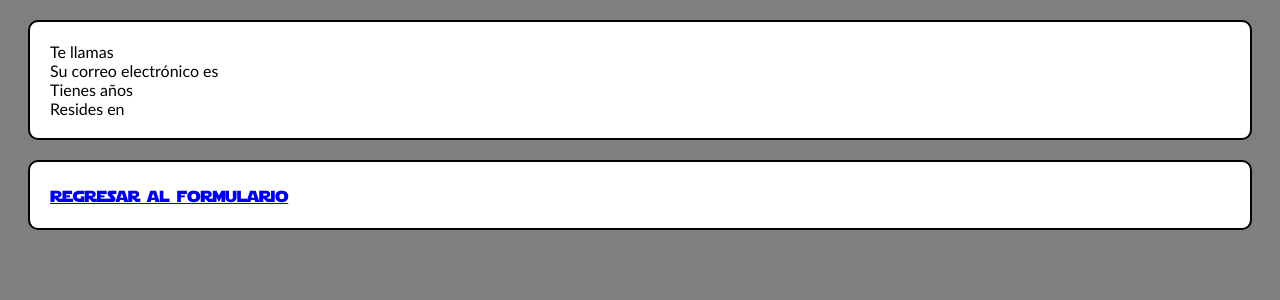
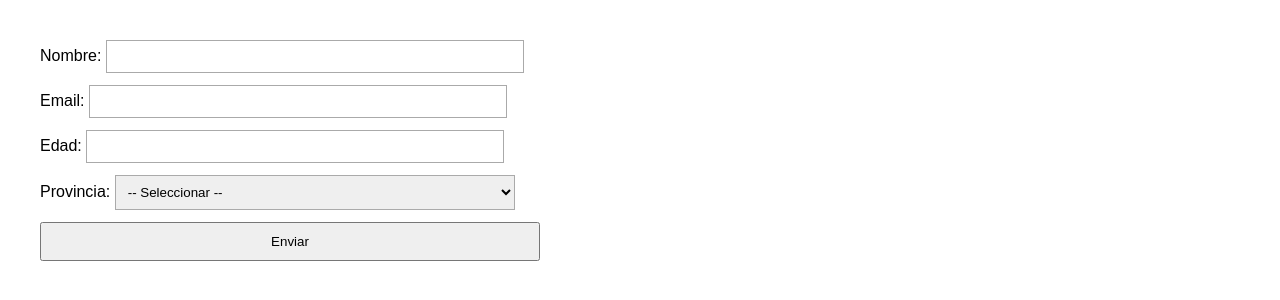
Before and after one commit to josebalilla1999-gif/cursophp, a PHP site: page /practica-form/inc/inscripcion.php in a window 1280 px wide. Shown: the top 300 px of the page. Run offline with PHP 8.4, Linux system fonts and the light colour scheme; data that the repository does not hold is empty.

Commit message:
4-Dic-25 v1.0

```diff
--- a/practica-form/css/estilos.css
+++ b/practica-form/css/estilos.css
@@ -15,7 +15,7 @@ form{
     border: 2px solid rgb(0,0,0);
     border-radius: 10px;
     background-color: rgb(255, 255, 255);
-    height: calc(100vh - 40px - 40px - 10px);
+    height: calc(100vh - 300px);
 }
 
 p{
--- a/practica-form/inc/inscripcion.php
+++ b/practica-form/inc/inscripcion.php
@@ -1,79 +1,110 @@
 <?php
+$nombre = $email = $edad = $provincia = "";
+$errores = [];
 $exito = false;
-if($_SERVER['REQUEST_METHOD'] == 'POST'){
-    $nombre = trim($_POST['nombre'] ?? '');
-    $email = trim($_POST['email'] ?? '');
-    $edad = trim($_POST['edad'] ?? '');
-    $provincia = trim($_POST['provincia'] ?? '');
+function limpiar($cosa) {
+        return htmlspecialchars($cosa, ENT_QUOTES, "UTF-8");
+    }
 
-    $errores = [];
+if ($_SERVER["REQUEST_METHOD"] === "POST") {
 
-    if($nombre === ''){
-        array_push($errores, '¿Que no tienes nombre? Po yo te viá llamá CABESA');
-    }
-    if($email === ''){
-        array_push($errores, 'ahorayatienescorreopelotudo@gmail.com');
-    }
-    if($email !== '' && !str_contains($email, '@')){
-        array_push($errores, 'Toma, te olvidaste de esto, pedazo de genio -> @ <-');
-    }
-    if($email !== '' && !str_contains($email, '.')){
-        array_push($errores, 'Toma, te olvidaste de esto, pedazo de genio -> . <-');
-    }
-    if($edad === ''){
-        array_push($errores, '"La edad no se pregunta", dijo un sabio. Pues pa sabio, lo que aquí me cuelga, pon tu edad.');
-    }
-    if($provincia === ''){
-        array_push($errores, 'Eres ciudadano del mundo, supongo');
+    $nombre    = trim($_POST["nombre"] ?? "");
+    $email     = trim($_POST["email"] ?? "");
+    $edad      = trim($_POST["edad"] ?? "");
+    $provincia = trim($_POST["provincia"] ?? "");
+
+
+
+    // Validación
+    if ($nombre === "") $errores[] = "El nombre está vacío.";
+    if ($email === "" || !str_contains($email, "@")) $errores[] = "Email no válido.";
+    if ($edad === "" || !is_numeric($edad) || $edad < 1 || $edad > 120)
+        $errores[] = "Edad incorrecta.";
+    if ($provincia === "") $errores[] = "Debemos elegir una provincia.";
+
+    // ¿Todo bien?
+    if (empty($errores)) {
+        $exito = true;
     }
 }
 ?>
 <!DOCTYPE html>
-<html lang="en">
+<html lang="es">
 <head>
     <meta charset="UTF-8">
-    <meta name="viewport" content="width=device-width, initial-scale=1.0">
-    <title>Formulario</title>
-    <link rel = "stylesheet" href= "../css/estilos.css">
+    <title>Inscripción</title>
+    <script defer src="../js/validar.js"></script>
+    <style>
+        body { font-family: Arial, sans-serif; margin: 40px; }
+        form { width: 500px; display: flex; flex-direction: column; gap: 12px; }
+        input, select { padding: 8px; border: 1px solid #aaa; width: 400px;}
+        button { padding: 10px; cursor: pointer; }
+        .error { color: red; margin-bottom: 10px; }
+        .ok { background: #efe; padding: 15px; border: 1px solid #0a0; }
+    </style>
 </head>
 <body>
-    <?php
-        if(!empty($errores)){
-            echo '<h2>Cuando sepas escribir un formulario, me avisas. La has pencao en estos aspectos:</h2>';
-            echo '<ul class="errores">';
-            foreach($errores as $error){
-                echo '<li>' . $error . '</li>';
+
+<form id="form-inscripcion" action="" method="POST">
+
+    <label>
+        Nombre:
+        <input type="text" name="nombre" id="nombre"
+               value="<?=  limpiar($nombre) ?>">
+               <span></span>
+    </label>
+
+    <label>
+        Email:
+        <input type="email" name="email" id="email"
+               value="<?= limpiar($email) ?>">
+               <span></span>
+    </label>
+
+    <label>
+        Edad:
+        <input type="number" name="edad" id="edad" min="1" max="120"
+               value="<?= limpiar($edad) ?>">
+               <span></span>
+    </label>
+
+    <label>
+        Provincia:
+        <select name="provincia" id="provincia">
+            <option value="">-- Seleccionar --</option>
+            <?php
+            $provincias = ["Madrid","Barcelona","Sevilla","Albacete"];
+            foreach ($provincias as $p) {
+                $sel = ($provincia === $p) ? "selected" : "";
+                echo "<option value='$p' $sel>$p</option>";
             }
-            echo '</ul>';
-            if(count($errores) === 1){
-                echo '<p>Un solo error puede ser un despiste, puede ser que te lo perdonemos</p>';
-            }
-            if(count($errores) === 2){
-                echo '<p>Aquí veo yo dos fallos, un despiste puede ser pasable, pero dos...no sé yo</p>';
-            }
-            if(count($errores) === 3){
-                echo '<p>Tres errores como tres neuronas que tienes en tu sistema nervioso, genio</p>';
-            }
-            if(count($errores) > 3){
-                echo '<p>Pregunta seria, ¿tus padres son primos o algo?</p>';
-            }
-        }else{
-            $exito = true;
-        }
-?>
-<?php if($exito === true):?>
-    <p>
-    <!-- echo 'Te llamas ' . ucwords($nombre) . '<br>';
-    echo 'Su correo electrónico es ' . strtolower($email) . '<br>';
-    echo 'Tienes ' . $edad . ' años<br>';
-    echo 'Resides en ' . ucwords($provincia) . '<br>';
-    echo '</p>'; -->
-        <?php echo 'Te llamas ' . ucwords($nombre).'<br>' .
-        'Su correo electrónico es ' . strtolower($email) . '<br>' .
-        'Tienes ' . $edad . ' años<br>' .
-        'Resides en ' . ucwords($provincia)?>
-    </p>
+            ?>
+        </select>
+        <span></span>
+    </label>
+
+    <button type="submit">Enviar</button>
+    <output id="mensaje" class="error"></output>
+</form>
+
+<?php if (!empty($errores)): ?>
+    <div class="error">
+        <ul>
+            <?php foreach ($errores as $error): ?>
+                <li><?= limpiar($error) ?></li>
+            <?php endforeach; ?>
+        </ul>
+    </div>
 <?php endif; ?>
-    <p><a href="../index.html">Regresar al formulario</a></p>
+
+<?php if ($exito): ?>
+<div class="ok">
+    <h3>Datos enviados correctamente</h3>
+    <p><strong>Nombre:</strong> <?= limpiar($nombre) ?></p>
+    <p><strong>Email:</strong> <?= limpiar($email) ?></p>
+    <p><strong>Edad:</strong> <?= limpiar($edad) ?></p>
+    <p><strong>Provincia:</strong> <?= limpiar($provincia) ?></p>
+</div>
+<?php endif; ?>
 </body>
 </html>
--- a/practica-form/js/validar.js
+++ b/practica-form/js/validar.js
@@ -1,3 +1,39 @@
 document.addEventListener('DOMContentLoaded', () => {
+    const form = document.getElementById('form-inscripcion');
+    const nombre = document.getElementById('nombre');
+    const email = document.getElementById('email');
+    const edad = document.getElementById('edad');
+    const provincia = document.getElementById('provincia');
+    const mensaje = document.getElementById('mensaje');
 
-});
+    form.addEventListener('submit', (event) => {
+        const n = nombre.value.trim();
+        const e = email.value.trim();
+
+        if(n === '' || e === '' || edad.value === '' || provincia.value === '') {
+            mensaje.innerText = 'Echa el freno, magdaleno, que tienes errores en el formulario';
+            mensaje.setAttribute('style', 'display: flex;');
+            const elementos = document.querySelectorAll('input, select');
+            event.preventDefault();
+            for(let elemento of elementos){
+                if(elemento.value === ''){
+                    elemento.setAttribute('style', 'border: 2px solid red;');
+                    elemento.setAttribute('placeholder', 'Pero bro, escribe algo, no seas vago');
+                    elemento.nextElementSibling.innerText = 'Revisa este campo, mi pana. No tienes na puesto';
+                }
+            }
+        }
+        // if(n === ''){
+        //     document.getElementById('nombre').setAttribute('style', 'border: 2px solid red;');
+        // }
+        // if(e === ''){
+        //     document.getElementById('email').setAttribute('style', 'border: 2px solid red;');
+        // }
+        // if(edad.value === ''){
+        //     document.getElementById('edad').setAttribute('style', 'border: 2px solid red;');
+        // }
+        // if(provincia.value === ''){
+        //     document.getElementById('provincia').setAttribute('style', 'border: 2px solid red;');
+        // }
+    });
+}, true);
```
Also changed, not shown: practica-form/index.html (+7 -3 lines).
